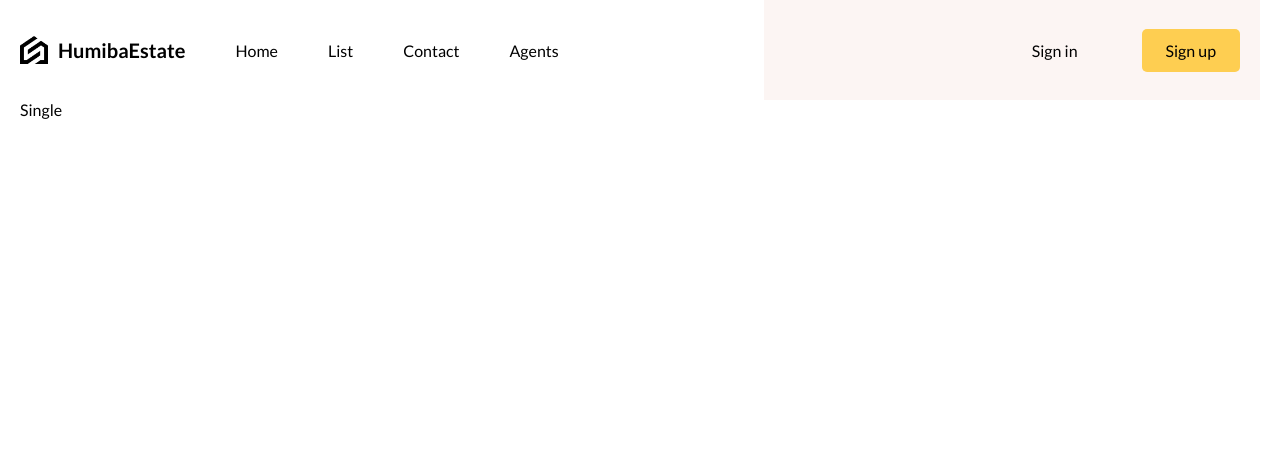
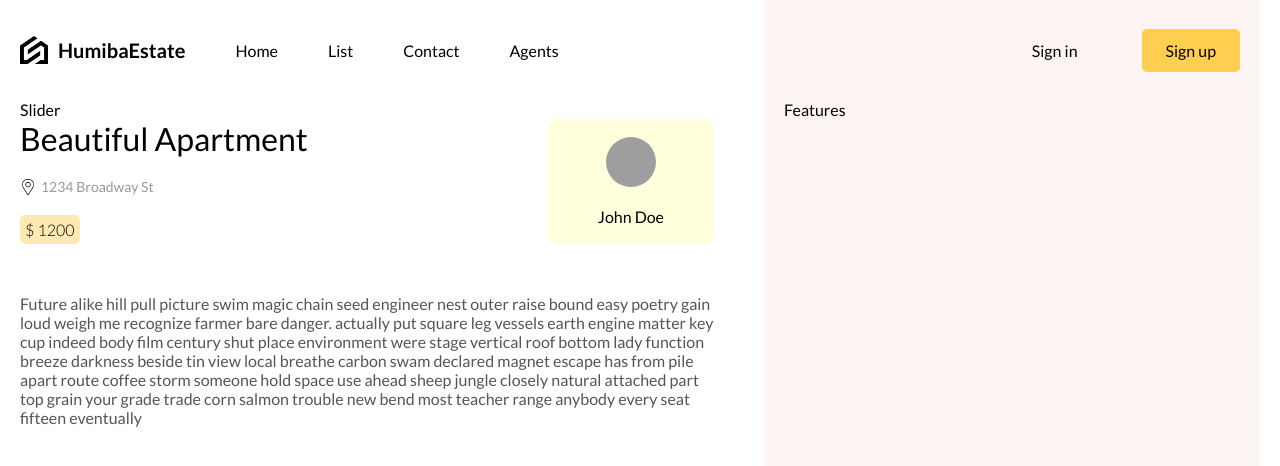
Before and after one commit to HuaMinhBao0704/real-estate-app, a React (Vite) app: page /1 in a window 1280 px wide. Shown: the top 466 px of the page. Built offline with nearby package versions, Linux system fonts and the light colour scheme; grey boxes are pictures that could not be loaded.

Commit message:
add single post content layout

```diff
--- a/src/components/card/card.scss
+++ b/src/components/card/card.scss
@@ -51,7 +51,7 @@
       font-weight: 300;
       padding: 5px;
       border-radius: 5px;
-      background-color: rgba(254, 205, 81, 0.438);
+      background-color: var(--price-color);
       width: max-content;
     }
 
--- /dev/null
+++ b/src/components/slider/index.jsx
@@ -0,0 +1,7 @@
+import "./slider.scss";
+
+const Slider = () => {
+  return <div>Slider</div>
+}
+
+export default Slider;
--- a/src/index.scss
+++ b/src/index.scss
@@ -8,6 +8,7 @@
   --secondary-light-color: #999;
   --yellow-color: #fece51;
   --hover-btn-color: #f7f7f7;
+  --price-color: rgba(254, 205, 81, 0.438);
 }
 
 * {
--- a/src/routes/single/index.jsx
+++ b/src/routes/single/index.jsx
@@ -1,7 +1,39 @@
+import Slider from '../../components/slider';
 import './single.scss';
+import { singlePostData, userData } from '../../libs/dummyData';
 
 const Single = () => {
-  return <div>Single</div>
-}
+  return (
+    <div className='single__page'>
+      <div className='details'>
+        <div className='wrapper'>
+          <Slider />
+          <div className='info'>
+            <div className='top'>
+              {/* Post Information */}
+              <div className='post'>
+                <h1>{singlePostData.title}</h1>
+                <div className='address'>
+                  <img src='/pin.png' alt='' />
+                  <span>{singlePostData.address}</span>
+                </div>
+                <div className='price'>$ {singlePostData.price}</div>
+              </div>
+              {/* Owner Information */}
+              <div className='user'>
+                <img src={userData.img} alt='' />
+                <span>{userData.name}</span>
+              </div>
+            </div>
+            <div className='bottom'>{singlePostData.description}</div>
+          </div>
+        </div>
+      </div>
+      <div className='features'>
+        <div className='wrapper'>Features</div>
+      </div>
+    </div>
+  );
+};
 
 export default Single;
--- a/src/routes/single/single.scss
+++ b/src/routes/single/single.scss
@@ -0,0 +1,81 @@
+.single__page {
+  display: flex;
+  height: 100%;
+
+  .details {
+    flex: 3;
+
+    .wrapper {
+      padding-right: 50px;
+
+      .info {
+        .top {
+          display: flex;
+          justify-content: space-between;
+
+          .post {
+            display: flex;
+            flex-direction: column;
+            gap: 20px;
+
+            h1 {
+              font-weight: 400;
+            }
+            .address {
+              display: flex;
+              gap: 5px;
+              align-items: center;
+              color: var(--secondary-light-color);
+              font-size: 14px;
+
+              img {
+                width: 16px;
+                height: 16px;
+              }
+            }
+
+            .price {
+              padding: 5px;
+              background-color: var(--price-color);
+              border-radius: 5px;
+              width: max-content;
+              font-weight: 300;
+            }
+          }
+
+          .user {
+            display: flex;
+            flex-direction: column;
+            align-items: center;
+            justify-content: center;
+            gap: 20px;
+            padding: 0 50px;
+            border-radius: 10px;
+            background-color: rgba(254, 2005, 81, 0.209);
+
+            img {
+              width: 50px;
+              height: 50px;
+              border-radius: 50%;
+              object-fit: cover;
+            }
+          }
+        }
+
+        .bottom {
+          margin-top: 50px;
+          color: #555;
+        }
+      }
+    }
+  }
+
+  .features {
+    flex: 2;
+    background-color: var(--right-col-color);
+
+    .wrapper {
+      padding: 0px 20px;
+    }
+  }
+}
```
Also changed, not shown: src/components/slider/slider.scss (added).
